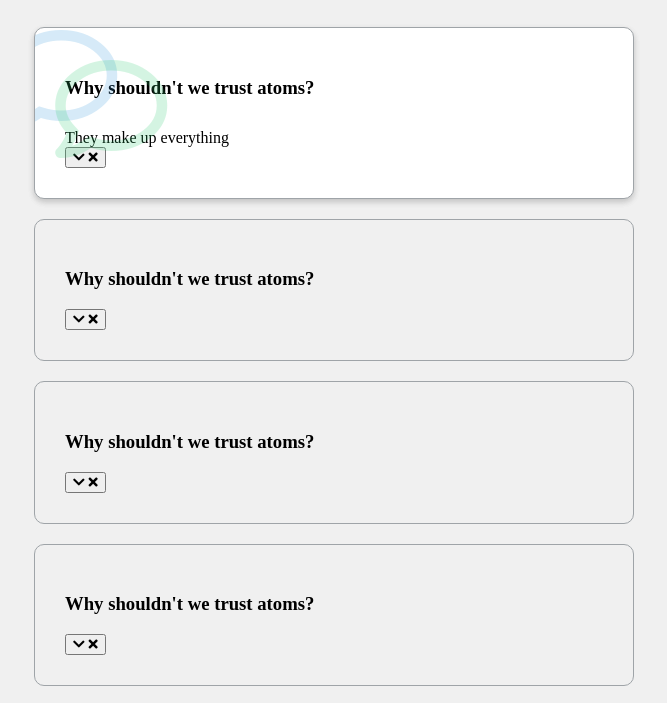
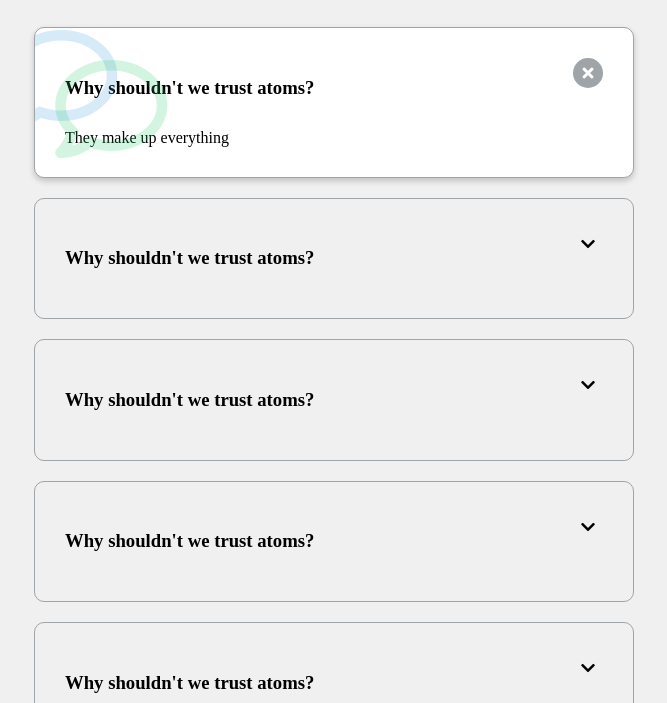
Before and after one commit to gcadigwe/FAQ-collapse, a plain HTML site: page index.html in a window 1280 px wide. Shown: the part 90-793 px from the top of the page, without its empty margins (306-973 px from the left). Drawn offline with Linux system fonts and the light colour scheme; a web font is replaced by a local one.

Commit message:
done with js

```diff
--- a/index.html
+++ b/index.html
@@ -20,7 +20,7 @@
       <div class="faq active">
         <h3 class="faq-title">Why shouldn't we trust atoms?</h3>
         <p class="faq-text">They make up everything</p>
-        <button>
+        <button class="faq-toggle">
           <i class="fas fa-chevron-down"></i>
           <i class="fas fa-times"></i>
         </button>
@@ -29,7 +29,7 @@
       <div class="faq">
         <h3 class="faq-title">Why shouldn't we trust atoms?</h3>
         <p class="faq-text">They make up everything</p>
-        <button>
+        <button class="faq-toggle">
           <i class="fas fa-chevron-down"></i>
           <i class="fas fa-times"></i>
         </button>
@@ -38,7 +38,7 @@
       <div class="faq">
         <h3 class="faq-title">Why shouldn't we trust atoms?</h3>
         <p class="faq-text">They make up everything</p>
-        <button>
+        <button class="faq-toggle">
           <i class="fas fa-chevron-down"></i>
           <i class="fas fa-times"></i>
         </button>
@@ -47,7 +47,7 @@
       <div class="faq">
         <h3 class="faq-title">Why shouldn't we trust atoms?</h3>
         <p class="faq-text">They make up everything</p>
-        <button>
+        <button class="faq-toggle">
           <i class="fas fa-chevron-down"></i>
           <i class="fas fa-times"></i>
         </button>
@@ -56,7 +56,7 @@
       <div class="faq">
         <h3 class="faq-title">Why shouldn't we trust atoms?</h3>
         <p class="faq-text">They make up everything</p>
-        <button>
+        <button class="faq-toggle">
           <i class="fas fa-chevron-down"></i>
           <i class="fas fa-times"></i>
         </button>
--- a/script.js
+++ b/script.js
@@ -0,0 +1,7 @@
+const buttons = document.querySelectorAll(".fa-toggle");
+
+buttons.forEach((button) => {
+  button.addEventListener("click", () => {
+    button.parentNode.classList.toggle("active");
+  });
+});
--- a/style.css
+++ b/style.css
@@ -67,3 +67,41 @@ h1 {
 .faq.active .faq-text {
   display: block;
 }
+
+.faq-toggle {
+  background-color: transparent;
+  border-radius: 50%;
+  border: 0;
+  cursor: pointer;
+  display: flex;
+  align-items: center;
+  justify-content: center;
+  font-size: 16px;
+  padding: 0;
+  position: absolute;
+  top: 30px;
+  right: 30px;
+  height: 30px;
+  width: 30px;
+}
+
+.faq-toggle:focus {
+  outline: 0;
+}
+
+.faq-toggle .fa-times {
+  display: none;
+}
+
+.faq.active .faq-toggle .fa-times {
+  color: white;
+  display: block;
+}
+
+.faq.active .faq-toggle .fa-chevron-down {
+  display: none;
+}
+
+.faq.active .faq-toggle {
+  background-color: #9fa4a8;
+}
```
